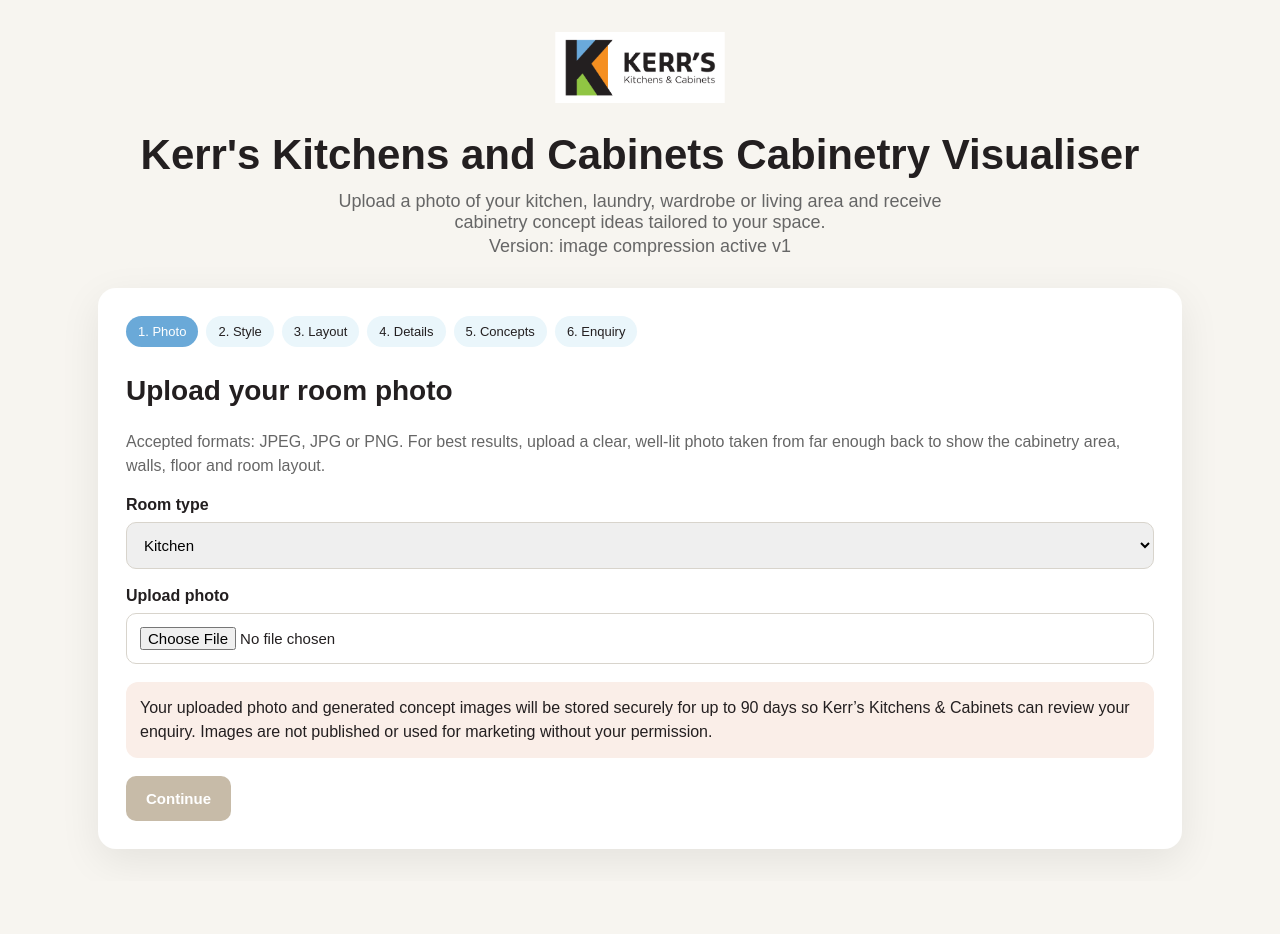
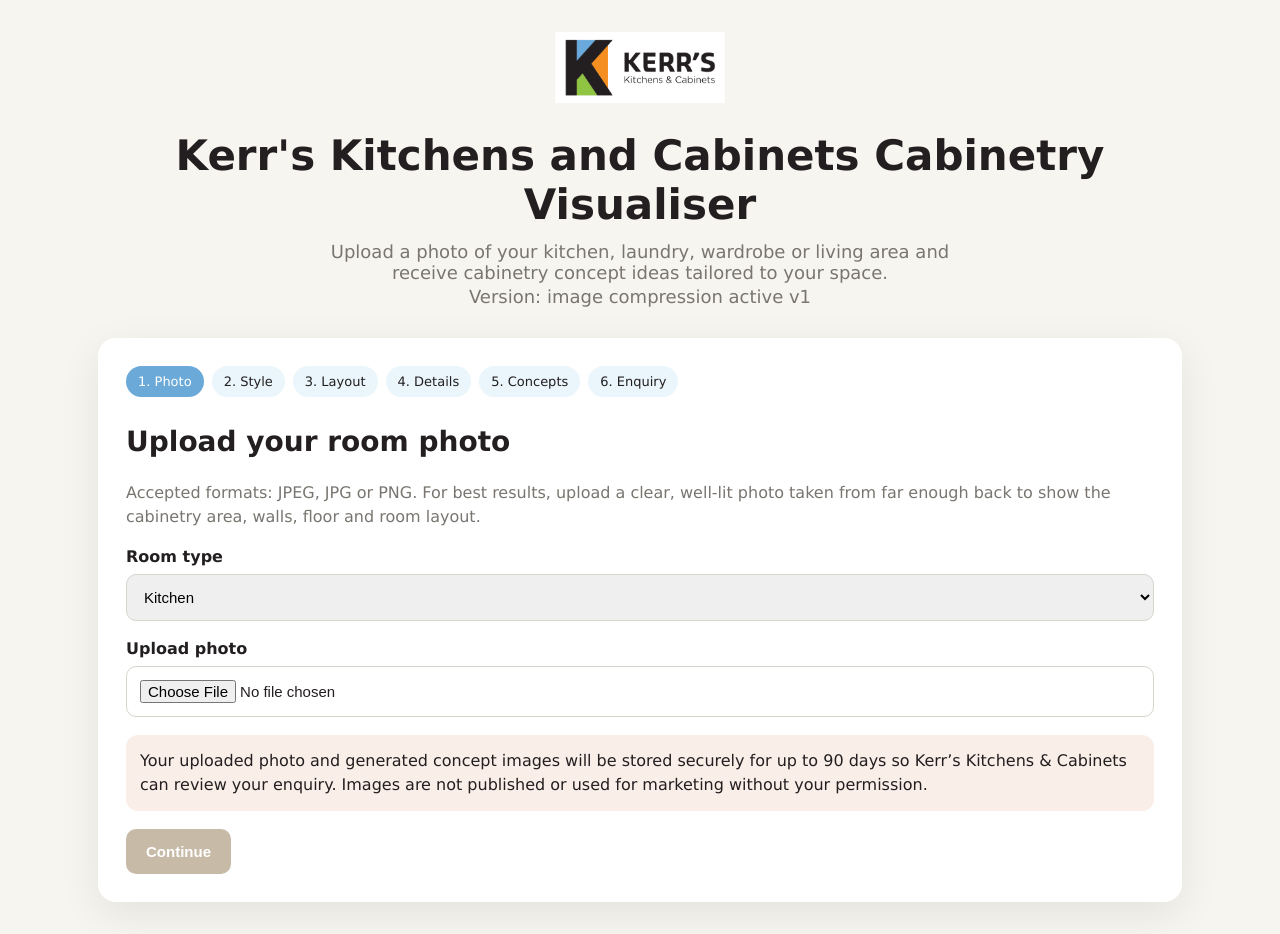
Before and after one commit to julie874/kerrskc-visualiser, a Next.js app: page / in a window 1280 px wide. Before the commit the page ends 881 px from the top, so only its background shows below. Built offline with nearby package versions, Linux system fonts and the light colour scheme.

Commit message:
Update globals.css

```diff
--- a/app/globals.css
+++ b/app/globals.css
@@ -5,7 +5,7 @@
 :root {
   --background: #F7F5F0;
   --text-primary: #231F20;
-  --text-secondary: #666;
+  --text-secondary: #797570;
   --accent-orange: #F7941D;
   --accent-green: #8DC63F;
   --accent-blue: #6AA9D8;
@@ -19,7 +19,7 @@
   margin: 0;
   background: var(--background);
   color: var(--text-primary);
-  font-family: Arial, Helvetica, sans-serif;
+  font-family: "Lucinda Sans", "Lucida Sans", "Lucida Sans Unicode", sans-serif;
 }
 
 .container {
```
